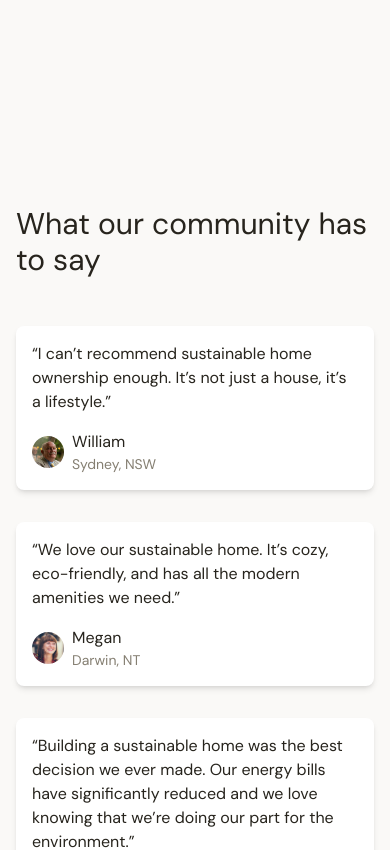
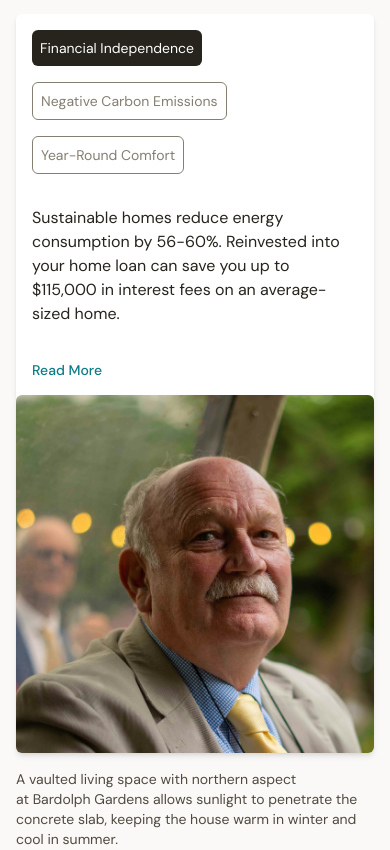
Before and after one commit to treytallent/Green-Domain, a React (Vite) app: page / in a window 390 px wide. Shown: the part 2260-3110 px from the top of the page. Built offline with nearby package versions, Linux system fonts and the light colour scheme.

Commit message:
Feature List

```diff
--- /dev/null
+++ b/src/components/Feature2.jsx
@@ -0,0 +1,125 @@
+import { useState } from "react"
+
+const features = [
+   {
+      id: 1,
+      isActive: true,
+      title: "Financial Independence",
+      body: "Sustainable homes reduce energy consumption by 56-60%. Reinvested into your home loan can save you up to $115,000 in interest fees on an average-sized home.",
+      link: "https://new.gbca.org.au/sustainable-homes/financial-benefits/",
+      image: "Man1",
+      caption:
+         "A vaulted living space with northern aspect at Bardolph Gardens allows sunlight to penetrate the concrete slab, keeping the house warm in winter and cool in summer.",
+   },
+   {
+      id: 2,
+      isActive: false,
+      title: "Negative Carbon Emissions",
+      body: "Combining energy-efficient designs and renewable energy systems, sustainable homes can achieve net zero or negative carbon emissions by exporting excess energy into the grid.",
+      link: "https://www.yourhome.gov.au/live-adapt/zero-carbon",
+      image: "Man2",
+      caption: "",
+   },
+   {
+      id: 3,
+      isActive: false,
+      title: "Year-Round Comfort",
+      body: "Sustainable homes can combine passive heating and cooling, utilising the sun, shade and airflow to keep your home comfortable year-round without air conditioners or heaters.",
+      link: "https://www.yourhome.gov.au/passive-design",
+      image: "Man3",
+      caption: "",
+   },
+]
+
+export function Feature2() {
+   const [activeFeature, setActiveFeature] = useState(
+      features.find(item => item.id === 1)
+   )
+
+   return (
+      <>
+         {/* Mobile */}
+         <div className="sm:hidden">
+            <div className="bg-white p-4 rounded-tl-md rounded-tr-md shadow-md sm:p-8">
+               {/* Button & state modification */}
+               <div className="flex flex-col gap-4">
+                  {features.map(item => (
+                     <div key={item.id} className="">
+                        <button
+                           key={item.id}
+                           className={`text-md p-2 rounded-md text-sm ${
+                              item.id === activeFeature.id
+                                 ? "text-white bg-warmgray-1000"
+                                 : "text-warmgray-600 border  border-warmgray-600"
+                           }`}
+                           onClick={() => setActiveFeature(item)}
+                        >
+                           {item.title}
+                        </button>
+                     </div>
+                  ))}
+               </div>
+               {/* Body and link */}
+               <div>
+                  <p className="my-8 text-warmgray-1000">
+                     {activeFeature.body}
+                  </p>
+                  <a
+                     href={activeFeature.link}
+                     className="text-sm font-medium text-cyan-800"
+                  >
+                     Read More
+                  </a>
+               </div>
+            </div>
+            <div className="mt-[-3px]">
+               <img
+                  src={`src/assets/${activeFeature.image}.jpg`}
+                  alt=""
+                  className="rounded-md shadow-md"
+               />
+               <p className="text-sm mt-4 text-warmgray-800">
+                  {activeFeature.caption}
+               </p>
+            </div>
+         </div>
+         {/* Desktop */}
+         <div className="hidden sm:grid grid-cols-12 row-gap-8">
+            {features.map(item => (
+               <div
+                  className={`col-start-2  col-span-6 p-8 cursor-pointer ${
+                     item.id === activeFeature.id
+                        ? "bg-white rounded-tl-md rounded-bl-md shadow-md"
+                        : null
+                  }`}
+                  key={item.id}
+                  onClick={() => setActiveFeature(item)}
+               >
+                  <h3 className="text-warmgray-1000 text-2xl">{item.title}</h3>
+                  <p className="text-warmgray-800">{item.body}</p>
+                  {item.id === activeFeature.id ? (
+                     <div className="mt-4">
+                        <a
+                           href={activeFeature.link}
+                           className="text-sm font-medium text-cyan-800"
+                        >
+                           Read More
+                        </a>
+                     </div>
+                  ) : null}
+               </div>
+            ))}
+            <div className="col-start-8 col-span-5 row-start-1 row-span-3">
+               <img
+                  src={`src/assets/${activeFeature.image}.jpg`}
+                  alt=""
+                  className="rounded-md shadow-md min-h-full object-cover"
+               />
+               <p className="text-sm mt-4 text-warmgray-800">
+                  {activeFeature.caption}
+               </p>
+            </div>
+         </div>
+      </>
+   )
+}
--- a/src/pages/Home.jsx
+++ b/src/pages/Home.jsx
@@ -1,5 +1,6 @@
 import { Navbar } from "../components/Navbar"
 import { Testimonials } from "../components/Testimonials"
+import { Feature2 } from "../components/Feature2"
 import { Link } from "react-router-dom"
 import { ChevronRightIcon } from "@heroicons/react/16/solid"
 
@@ -67,7 +68,7 @@ export function Home() {
                            className="bg-red-200 h-[232px] rounded-lg"
                         />
                         <div className="p-4">
-                           <h2 className="text-warmgray-1000 font-medium mb-4">
+                           <h2 className="text-warmgray-1000 font-medium mb-4 sm:text-2xl">
                               {item.title}
                            </h2>
                            <p className="text-sm mb-8 text-warmgray-700">
@@ -88,10 +89,11 @@ export function Home() {
                </div>
             </section>
             {/* Feature 2 */}
-            <section className="py-24 bg-warmgray-100">
+            <section className="py-24 bg-warmgray-100 px-4 sm:px-8">
                <h2 className="text-3xl mb-12 sm:text-4xl text-warmgray-1000 sm:text-center">
                   Sustainable homeowners can experience...
                </h2>
+               <Feature2 />
             </section>
             {/* Testimonials */}
             <section className="py-24 bg-warmgray-100 px-4 sm:px-8">
```
